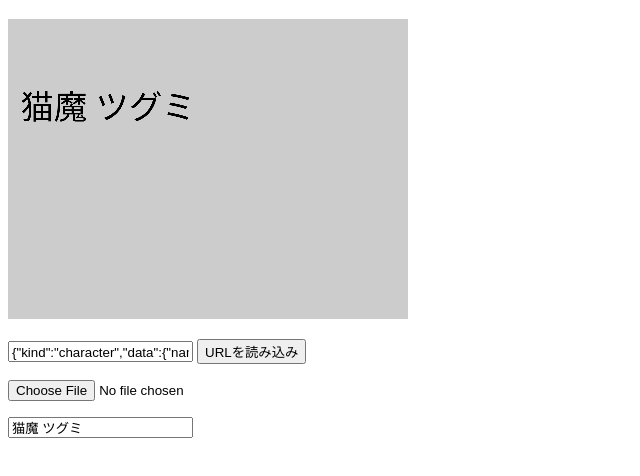
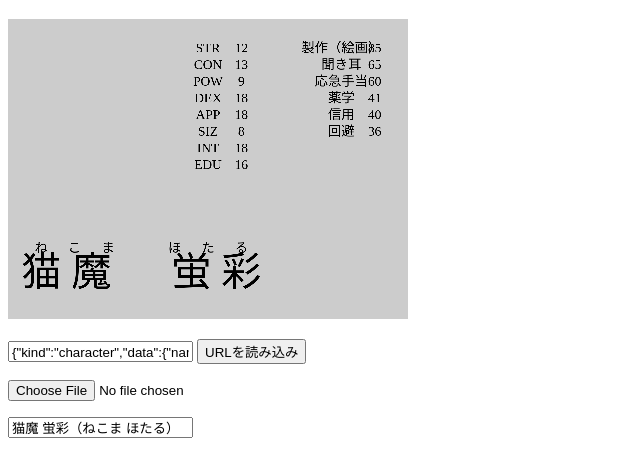
Before and after one commit to HhotateA/TRPGDisplayMaker, a plain HTML site: page index.html in a window 1280 px wide. Both pictures are taken after a click on the button "URLを読み込み". Shown: the part 70-546 px from the top of the page, without its empty margins (0-640 px from the left). Drawn offline with nearby package versions, Linux system fonts and the light colour scheme; a web font is replaced by a local one.

Commit message:
コマンド抽出機能をマージ

```diff
--- a/index.html
+++ b/index.html
@@ -9,7 +9,7 @@
     <h1>TRPGディスプレイメーカー</h1>
     <canvas id="preview"></canvas>
     <p>
-        <input type="text" id="jsonInput" value='{"kind":"character","data":{"name":"猫魔 ツグミ","initiative":18,"externalUrl":"https://iachara.com/view/2859618","iconUrl":"https://image.iaproject.app/2859618.png","commands":"1d100<={SAN} 【正気度ロール】\nCCB<=65 【アイデア】\nCCB<=70 【幸運】\nCCB<=80 【知識】\nCCB<=85 【目星】\nCCB<=90 【聞き耳】\nCCB<=80 【図書館】\nCCB<=41 【回避】\nCCB<=50 【こぶし（パンチ）】\nCCB<=50 【組み付き】\nCCB<=40 【応急手当】\nCCB<=75 【隠す】\nCCB<=60 【隠れる】\nCCB<=16 【忍び歩き】\nCCB<=50 【登攀】\nCCB<=24 【製作（お菓子作り）】\nCCB<=16 【ナビゲート】\nCCB<=65 【変装】\nCCB<=75 【説得】\nCCB<=15 【クトゥルフ神話】\nCCB<=91 【芸術（紙の舌）】\nCCB<=3 【コンピューター】\nCCB<=12 【心理学】\nCCB<=25 【人類学】\nCCB<=20 【天文学】\n1d3+0 【ダメージ判定】\n1d4+0 【ダメージ判定】\n1d6+0 【ダメージ判定】\nCCB<={STR}*5 【STR × 5】\nCCB<={CON}*5 【CON × 5】\nCCB<={POW}*5 【POW × 5】\nCCB<={DEX}*5 【DEX × 5】\nCCB<={APP}*5 【APP × 5】\nCCB<={SIZ}*5 【SIZ × 5】\nCCB<={INT}*5 【INT × 5】\nCCB<={EDU}*5 【EDU × 5】\n","status":[{"label":"HP","value":10,"max":10},{"label":"MP","value":14,"max":14},{"label":"SAN","value":64,"max":64}],"params":[{"label":"STR","value":"11"},{"label":"CON","value":"10"},{"label":"POW","value":"14"},{"label":"DEX","value":"18"},{"label":"APP","value":"20"},{"label":"SIZ","value":"9"},{"label":"INT","value":"13"},{"label":"EDU","value":"16"}]}}' >
+        <input type="text" id="jsonInput" value='{"kind":"character","data":{"name":"猫魔 蛍彩（ねこま ほたる）","initiative":18,"externalUrl":"https://iachara.com/view/5549492","iconUrl":"https://image.iaproject.app/167821391905721491.png","commands":"1d100<={SAN} 【正気度ロール】\nCCB<=90 【アイデア】\nCCB<=45 【幸運】\nCCB<=80 【知識】\nCCB<=75 【目星】\nCCB<=65 【聞き耳】\nCCB<=70 【図書館】\nCCB<=36 【回避】\nCCB<=50 【こぶし（パンチ）】\nCCB<=60 【応急手当】\nCCB<=66 【精神分析】\nCCB<=85 【製作（絵画）】\nCCB<=55 【ナビゲート】\nCCB<=40 【信用】\nCCB<=65 【芸術（演技）】\nCCB<=41 【薬学】\nCCB<=40 【歴史】\n1d3+0 【ダメージ判定】\n1d4+0 【ダメージ判定】\n1d6+0 【ダメージ判定】\nCCB<={STR}*5 【STR × 5】\nCCB<={CON}*5 【CON × 5】\nCCB<={POW}*5 【POW × 5】\nCCB<={DEX}*5 【DEX × 5】\nCCB<={APP}*5 【APP × 5】\nCCB<={SIZ}*5 【SIZ × 5】\nCCB<={INT}*5 【INT × 5】\nCCB<={EDU}*5 【EDU × 5】\n","status":[{"label":"HP","value":11,"max":11},{"label":"MP","value":9,"max":9},{"label":"SAN","value":0,"max":0}],"params":[{"label":"STR","value":"12"},{"label":"CON","value":"13"},{"label":"POW","value":"9"},{"label":"DEX","value":"18"},{"label":"APP","value":"18"},{"label":"SIZ","value":"8"},{"label":"INT","value":"18"},{"label":"EDU","value":"16"}]}}' >
         <button id="loadButton" name="loadButton">URLを読み込み</button>
     </p>
     <p> <input id="imageInput" name="imageInput" type="file" accept="image/jpeg,image/png"> </p>
--- a/main.js
+++ b/main.js
@@ -1,5 +1,6 @@
 const canvas = document.getElementById("preview");
 const ctx = canvas.getContext('2d');
+const commandFilter = ["正気度ロール","アイデア","幸運","知識","STR × 5","CON × 5","POW × 5","DEX × 5","APP × 5","SIZ × 5","INT × 5","EDU × 5", "クトゥルフ神話"]
 
 $(function() {
     loadFont();
@@ -25,16 +26,70 @@ $('#loadButton').click(function(){
     const parsed = JSON.parse(text);
     $("#nameInput").val(parsed["data"]["name"]);
     drawName(parsed["data"]["name"]);
-})
+    drawStatus(parsed["data"]["params"]);
+    drawSkills(parsed["data"]["commands"])
+});
 
 function drawName(name) {
-    ctx.font = '100px soukou';
+    var r = /^(.*)（(.*)）$/.exec(name);
+    if(r!=null) return drawNameFurigana(r[1],r[2])
+    ctx.font = '120px soukou';
     ctx.fillStyle = '#000';
     ctx.textBaseline = 'center';
     ctx.textAlign = 'center';
-    ctx.fillText(name, 300, 300);
+    ctx.fillText(name, 450, 800);
 }
 
+function drawNameFurigana(name,furigana)
+{
+    name.split('').forEach(function(val,index,ar){
+        ctx.font = '120px soukou';
+        ctx.fillStyle = '#000';
+        ctx.textBaseline = 'center';
+        ctx.textAlign = 'center';
+        ctx.fillText(val, 100+600*index/(ar.length-1), 800);
+    });
+    furigana.split('').forEach(function(val,index,ar){
+        ctx.font = '40px soukou';
+        ctx.fillStyle = '#000';
+        ctx.textBaseline = 'center';
+        ctx.textAlign = 'center';
+        ctx.fillText(val, 100+600*index/(ar.length-1), 700);
+    });
+}
+
+function drawStatus(status) {
+    ctx.font = '40px soukou';
+    ctx.fillStyle = '#000';
+    ctx.textBaseline = 'center';
+    ctx.textAlign = 'center';
+    status.forEach(function(val,index,ar){
+        ctx.fillText(val["label"], 600, 100+50*index);
+        ctx.fillText(val["value"], 700, 100+50*index);
+    });
+}
+
+function drawSkills(command) {
+    ctx.font = '40px soukou';
+    ctx.fillStyle = '#000';
+    ctx.textBaseline = 'center';
+    ctx.textAlign = 'center';
+    var cs = command.match(/\nCCB?<=(\d+) 【(.*?)】\n/g).map(item =>{
+        var r = /\nCCB?<=(\d+) 【(.*?)】\n/g.exec(item);
+        return {"label":r[2],"value":r[1]};
+    }).filter(item=>{
+        // フィルターに一致する項目は排除
+        return commandFilter.every(f => f != item["label"]);
+    }).sort(function(a,b){
+        if(a["value"] < b["value"]) return 1;
+        if(a["value"] > b["value"]) return -1;
+        return 0;
+    });
+    cs.forEach(function(val,index,ar){
+        ctx.fillText(val["label"], 1000, 100+50*index);
+        ctx.fillText(val["value"], 1100, 100+50*index);
+    });
+}
 
 $('#imageInput').change(function(){
     if (!this.files.length) {
@@ -58,4 +113,4 @@ $('#imageInput').change(function(){
         }
     }
     fr.readAsDataURL(file);
-})
+});
```
